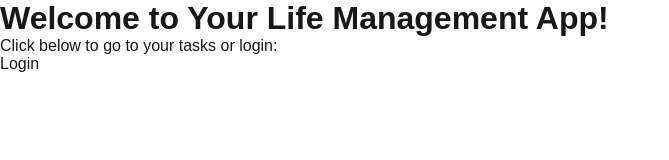
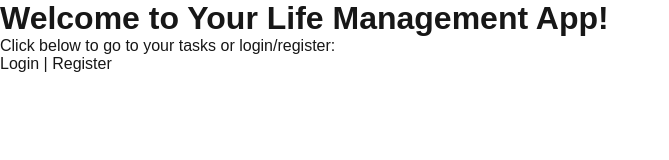
Before and after one commit to Izzy-2023/life-management-app, a Next.js app: page / in a window 1280 px wide. Shown: the top 160 px of the page, without its empty margins (0-669 px from the left). Built offline with nearby package versions, Linux system fonts and the light colour scheme.

Commit message:
fixed issues with userRouter

```diff
--- a/app/dashboard/tasks/page.js
+++ b/app/dashboard/tasks/page.js
@@ -1,5 +1,7 @@
+'use client';  // Ensure this file is treated as a client component
+
 import { useState } from 'react';
-import { useRouter } from 'next/router';
+import { useRouter } from 'next/navigation';
 import api from '../../../utils/api';
 
 export default function CreateTask() {
--- a/app/page.js
+++ b/app/page.js
@@ -10,11 +10,14 @@ const HomePage = () => {
   return (
     <div>
       <h1>Welcome to Your Life Management App!</h1>
-      <p>Click below to go to your tasks or login:</p>
+      <p>Click below to go to your tasks or login/register:</p>
+
       {isAuthenticated ? (
         <Link href="/dashboard">Go to Dashboard</Link>
       ) : (
-        <Link href="/auth/login">Login</Link>
+        <div>
+          <Link href="/auth/login">Login</Link> | <Link href="/auth/register">Register</Link>
+        </div>
       )}
     </div>
   );
```
Also changed, not shown: app/auth/register/page.js (+6 -4 lines).
